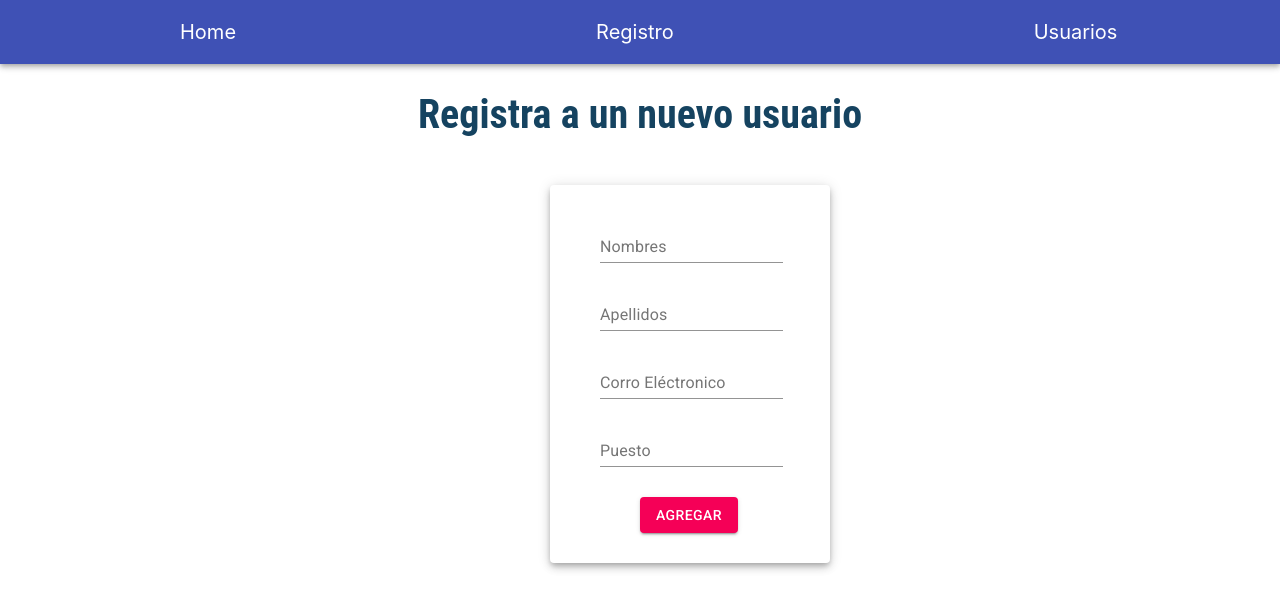
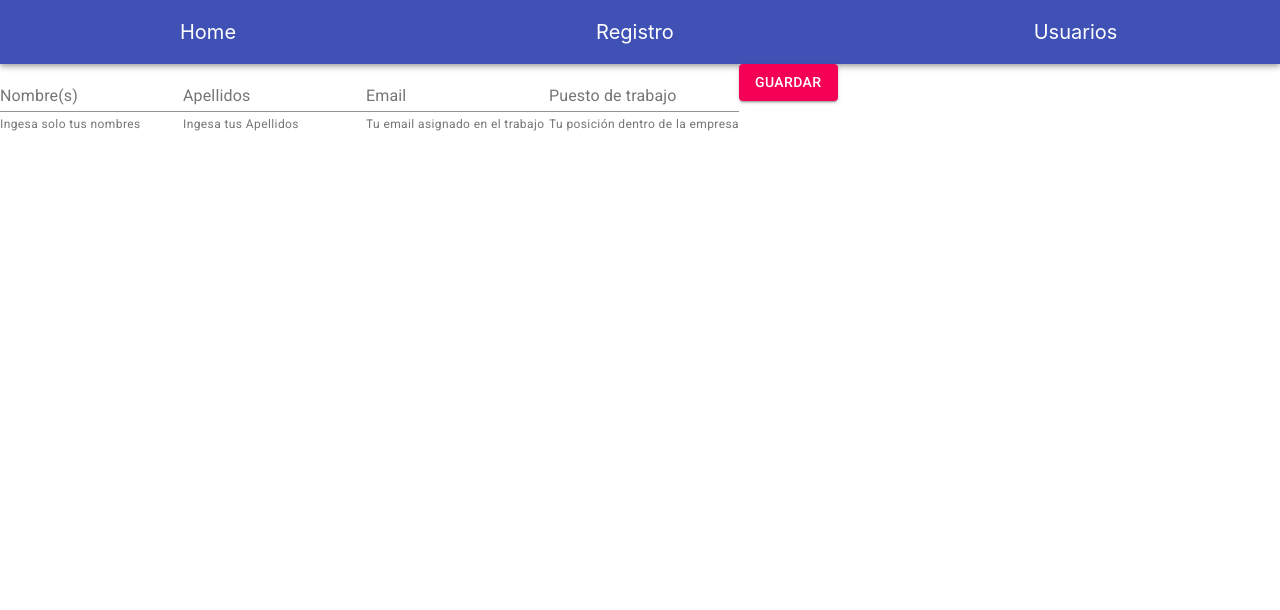
Before and after one commit to omarrendon/App-users, a React (Create React App) app: page /Registro in a window 1280 px wide. Shown: the top 610 px of the page. Built offline with nearby package versions, Linux system fonts and the light colour scheme.

Commit message:
Se desacarto el componente UserInformation, por lo que se opto por un componente más el cual es Form

```diff
--- /dev/null
+++ b/src/Components/Form.js
@@ -0,0 +1,59 @@
+import React, { Component } from "react";
+import {
+  FormControl,
+  InputLabel,
+  Input,
+  FormHelperText
+} from "@material-ui/core";
+import Button from "@material-ui/core/Button";
+
+class Form extends Component {
+  render() {
+    return (
+      <div>
+        <form>
+          <FormControl>
+            <InputLabel htmlFor="my-input">Nombre(s)</InputLabel>
+            <Input id="name" aria-describedby="name-helper" type="text" />
+            <FormHelperText id="name-helper">
+              Ingesa solo tus nombres
+            </FormHelperText>
+          </FormControl>
+
+          <FormControl>
+            <InputLabel htmlFor="my-input">Apellidos</InputLabel>
+            <Input
+              id="lastName"
+              aria-describedby="lastName-helper"
+              type="text"
+            />
+            <FormHelperText id="lastName-helper">
+              Ingesa tus Apellidos
+            </FormHelperText>
+          </FormControl>
+
+          <FormControl>
+            <InputLabel htmlFor="my-input">Email</InputLabel>
+            <Input id="email" aria-describedby="email-helper" type=" email" />
+            <FormHelperText id="email-helper">
+              Tu email asignado en el trabajo
+            </FormHelperText>
+          </FormControl>
+
+          <FormControl>
+            <InputLabel htmlFor="my-input">Puesto de trabajo</InputLabel>
+            <Input id="job" aria-describedby="job-helper" type="text" />
+            <FormHelperText id="job-helper">
+              Tu posición dentro de la empresa
+            </FormHelperText>
+          </FormControl>
+
+          <Button variant="contained" color="secondary">
+            Guardar
+          </Button>
+        </form>
+      </div>
+    );
+  }
+}
+export default Form;
--- a/src/Components/UserForm.js
+++ b/src/Components/UserForm.js
@@ -71,6 +71,7 @@ class UserForm extends Component {
                 label="Corro Eléctronico"
                 type="email"
                 onChange={this.handleChange}
+
               />
             </div>
 
--- a/src/Pages/Registro.js
+++ b/src/Pages/Registro.js
@@ -1,12 +1,13 @@
 import React, { Component } from "react";
 import UserForm from "../Components/UserForm";
+import Form from "../Components/Form";
 
 class Registro extends Component {
   render() {
     return (
       <div>
-
-        <UserForm/>
+        {/* <UserForm/> */}
+        <Form/>
       </div>
     );
   }
```
